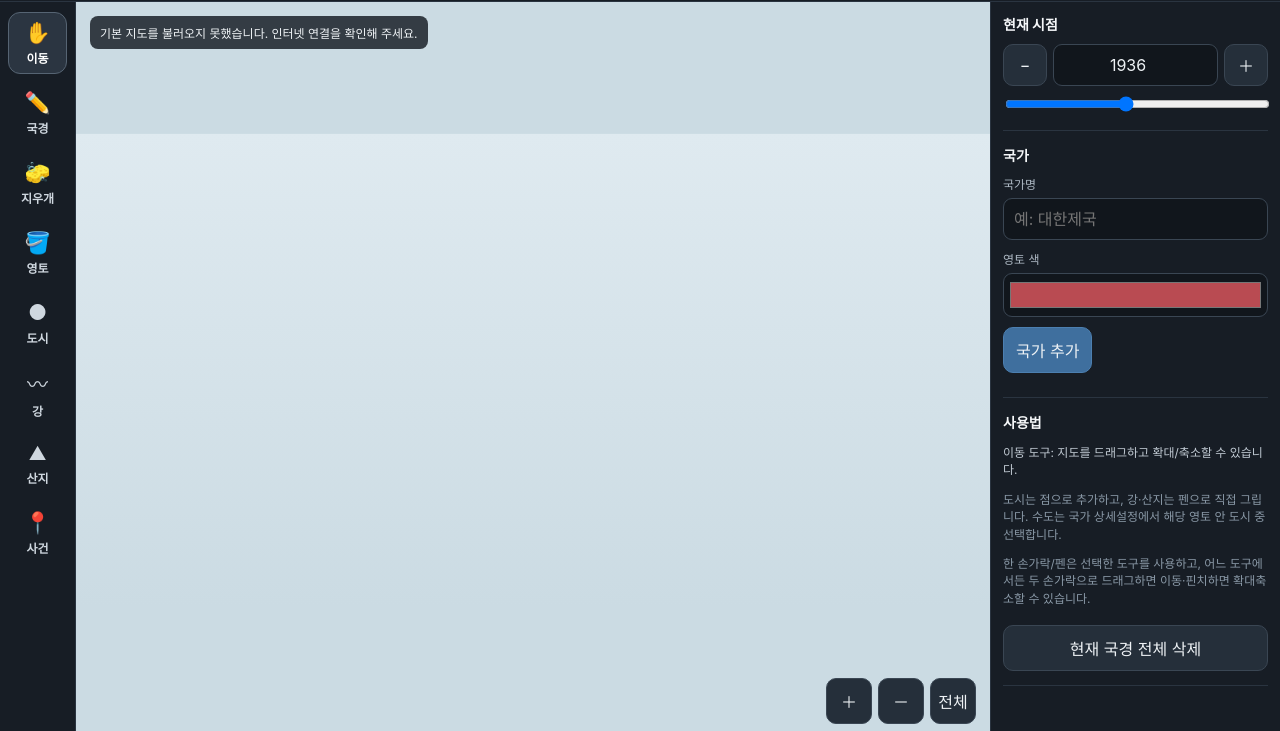
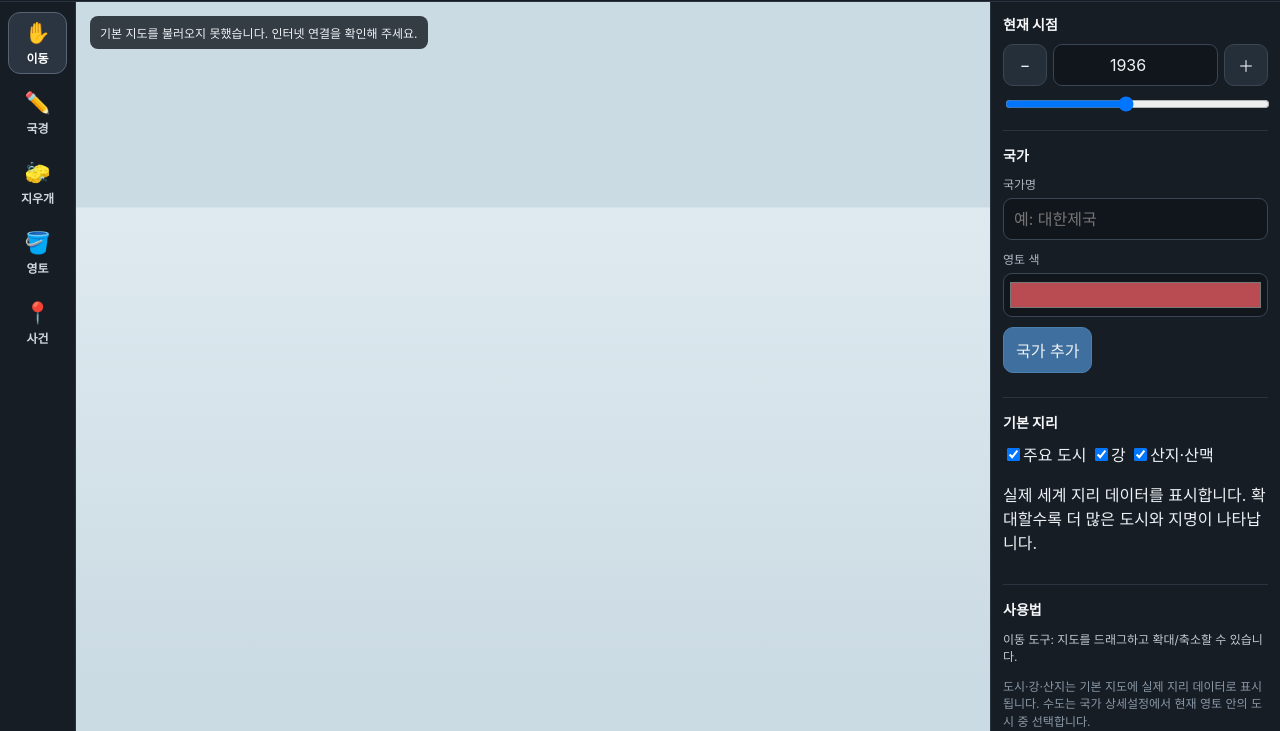
Before and after one commit to LonelyDawnStar/history-map, a plain HTML site: page index.html in a window 1280 px wide. Shown: the part 69-800 px from the top of the page. Drawn offline with nearby package versions, Linux system fonts and the light colour scheme; no server answers.

Commit message:
Use built-in world geography layers

```diff
--- a/index.html
+++ b/index.html
@@ -27,9 +27,6 @@
         <button class="tool" data-tool="border" type="button"><span>✏️</span><b>국경</b></button>
         <button class="tool" data-tool="eraser" type="button"><span>🧽</span><b>지우개</b></button>
         <button class="tool" data-tool="fill" type="button"><span>🪣</span><b>영토</b></button>
-        <button class="tool" data-tool="city" type="button"><span>●</span><b>도시</b></button>
-        <button class="tool" data-tool="river" type="button"><span>〰</span><b>강</b></button>
-        <button class="tool" data-tool="mountain" type="button"><span>⛰</span><b>산지</b></button>
         <button class="tool" data-tool="event" type="button"><span>📍</span><b>사건</b></button>
       </aside>
 
@@ -89,10 +86,18 @@
           <div id="countryList" class="country-list"></div>
         </section>
 
+        <section class="panel geography-panel">
+          <h2>기본 지리</h2>
+          <label class="layer-toggle"><input id="showCities" type="checkbox" checked /><span>주요 도시</span></label>
+          <label class="layer-toggle"><input id="showRivers" type="checkbox" checked /><span>강</span></label>
+          <label class="layer-toggle"><input id="showMountains" type="checkbox" checked /><span>산지·산맥</span></label>
+          <p class="hint">실제 세계 지리 데이터를 표시합니다. 확대할수록 더 많은 도시와 지명이 나타납니다.</p>
+        </section>
+
         <section class="panel help-panel">
           <h2>사용법</h2>
           <p id="toolHelp">이동 도구: 지도를 드래그하고 확대/축소할 수 있습니다.</p>
-          <p class="hint">도시는 점으로 추가하고, 강·산지는 펜으로 직접 그립니다. 수도는 국가 상세설정에서 해당 영토 안 도시 중 선택합니다.</p>
+          <p class="hint">도시·강·산지는 기본 지도에 실제 지리 데이터로 표시됩니다. 수도는 국가 상세설정에서 현재 영토 안의 도시 중 선택합니다.</p>
           <p class="hint">한 손가락/펜은 선택한 도구를 사용하고, 어느 도구에서든 두 손가락으로 드래그하면 이동·핀치하면 확대축소할 수 있습니다.</p>
           <button id="clearBordersBtn" type="button">현재 국경 전체 삭제</button>
         </section>
```
